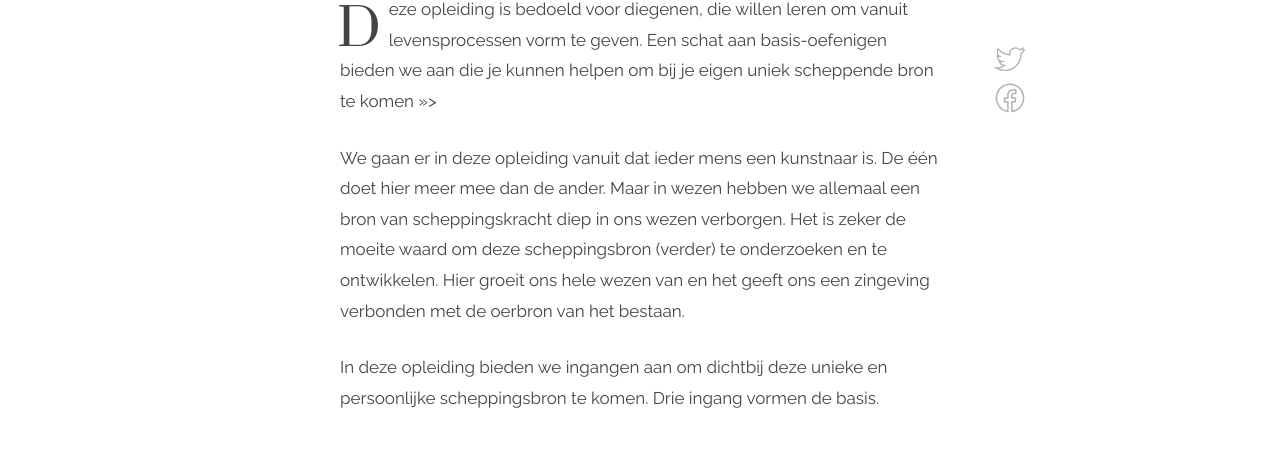
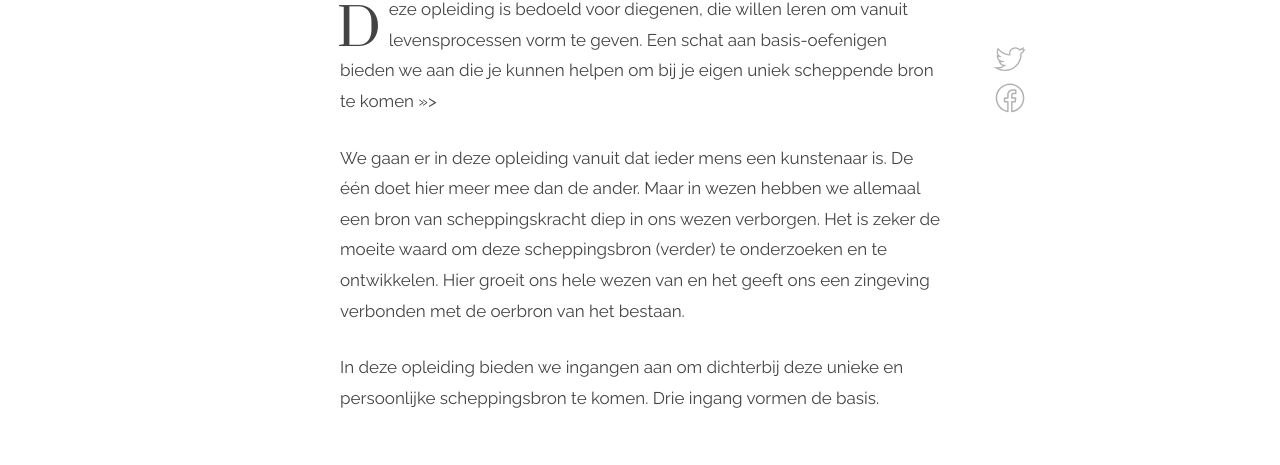
Before and after one commit to feicohajonides2020/feicohajonides2020.github.io, a Jekyll site: the page built from _posts/2019-10-08-Opleiding Organische Beeldhouwkunst.md, in a window 1280 px wide and 1400 px high, scrolled down 793 px. Shown: the part 112-577 px from the top of the window. Built offline with Jekyll 4.4.1, drawn with Linux system fonts in a browser that asks for light colours; some of the changed text lies outside the part shown.

Commit message:
Update 2019-10-08-Opleiding Organische Beeldhouwkunst.md

```diff
--- a/_posts/2019-10-08-Opleiding Organische Beeldhouwkunst.md
+++ b/_posts/2019-10-08-Opleiding Organische Beeldhouwkunst.md
@@ -8,9 +8,9 @@ header:
 ---
 Deze opleiding is bedoeld voor diegenen, die willen leren om vanuit levensprocessen vorm te geven. Een schat aan basis-oefenigen bieden we aan die je kunnen helpen om bij je eigen uniek scheppende bron te komen >>>
 
-We gaan er in deze opleiding vanuit dat ieder mens een kunstnaar is. De één doet hier meer mee dan de ander. Maar in wezen hebben we allemaal een bron van scheppingskracht diep in ons wezen verborgen. Het is zeker de moeite waard om deze scheppingsbron (verder) te onderzoeken en te ontwikkelen. Hier groeit ons hele wezen van en het geeft ons een zingeving verbonden met de oerbron van het bestaan.
+We gaan er in deze opleiding vanuit dat ieder mens een kunstenaar is. De één doet hier meer mee dan de ander. Maar in wezen hebben we allemaal een bron van scheppingskracht diep in ons wezen verborgen. Het is zeker de moeite waard om deze scheppingsbron (verder) te onderzoeken en te ontwikkelen. Hier groeit ons hele wezen van en het geeft ons een zingeving verbonden met de oerbron van het bestaan.
 
-In deze opleiding bieden we ingangen aan om dichtbij deze unieke en persoonlijke scheppingsbron te komen.
+In deze opleiding bieden we ingangen aan om dichterbij deze unieke en persoonlijke scheppingsbron te komen.
 Drie ingang vormen de basis.
 
 ## Vormleer
@@ -19,7 +19,7 @@ We werken daaraan voornamelijk in klei en boetseerwas.
 Vorm begrippen zoals: "dubbel gebogenvlak", spanningsbogen, ritme in vormopbouw, dode en levende vorm, de werking van schaduw, komen in deze opleiding uitgebreid aan bod.
 Als rode draad loopt door de hele opleiding het vormgeven vanuit zeven organen. In het kort gezegd zijn dat zeven ingangen om tot een beeld te kunnen komen. In zeven organen die ons fysiek/etherisch lichaam rijk is zetelen zeven vormkrachten die voor het maken van een beeld te mobiliseren zijn. Ieder orgaan staat voor een totaal andere manier van vormgeven. Je leert in deze opleiding deze zeven ingangen in je zelf te wekken en te hanteren.
 
-{% include image.html img="https://25853585-541091259790646543.preview.editmysite.com/uploads/2/5/8/5/25853585/stille-week-woensdag-kopie-2_orig.jpg" alt="Alt for image" caption="Opbouwen van spanning in een vorm" %}
+{% include image.html img="https://25853585-541091259790646543.preview.editmysite.com/uploads/2/5/8/5/25853585/stille-week-woensdag-kopie-2_orig.jpg" alt="Alt for image" caption="In dit beeld bouwt zich naar het midden toe een spanning op" %}
 
 
 ## Materiaalleer
```
Also changed, not shown: other parts of _posts/2019-10-08-Opleiding Organische Beeldhouwkunst.md (+1 -1 lines).
